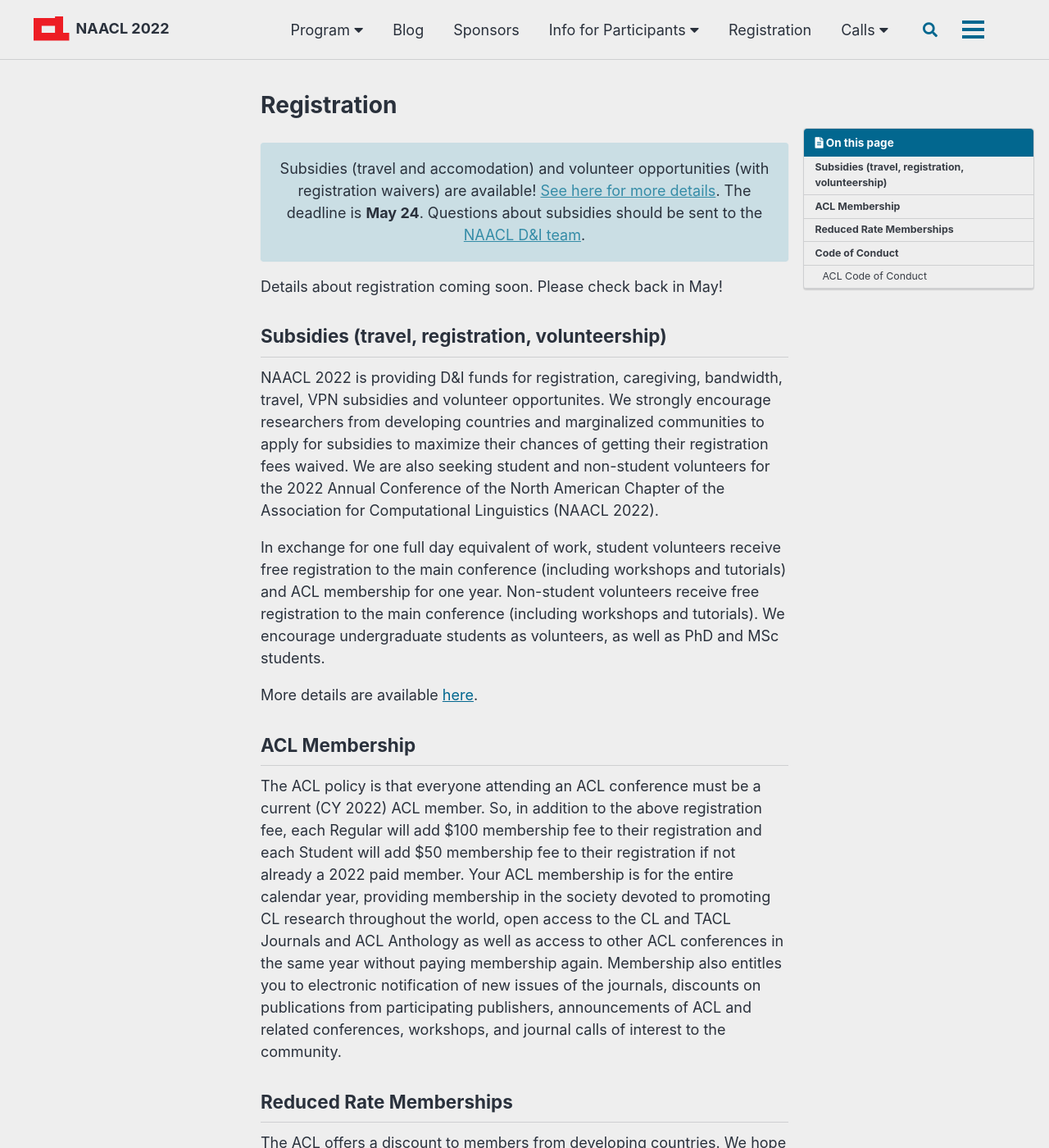
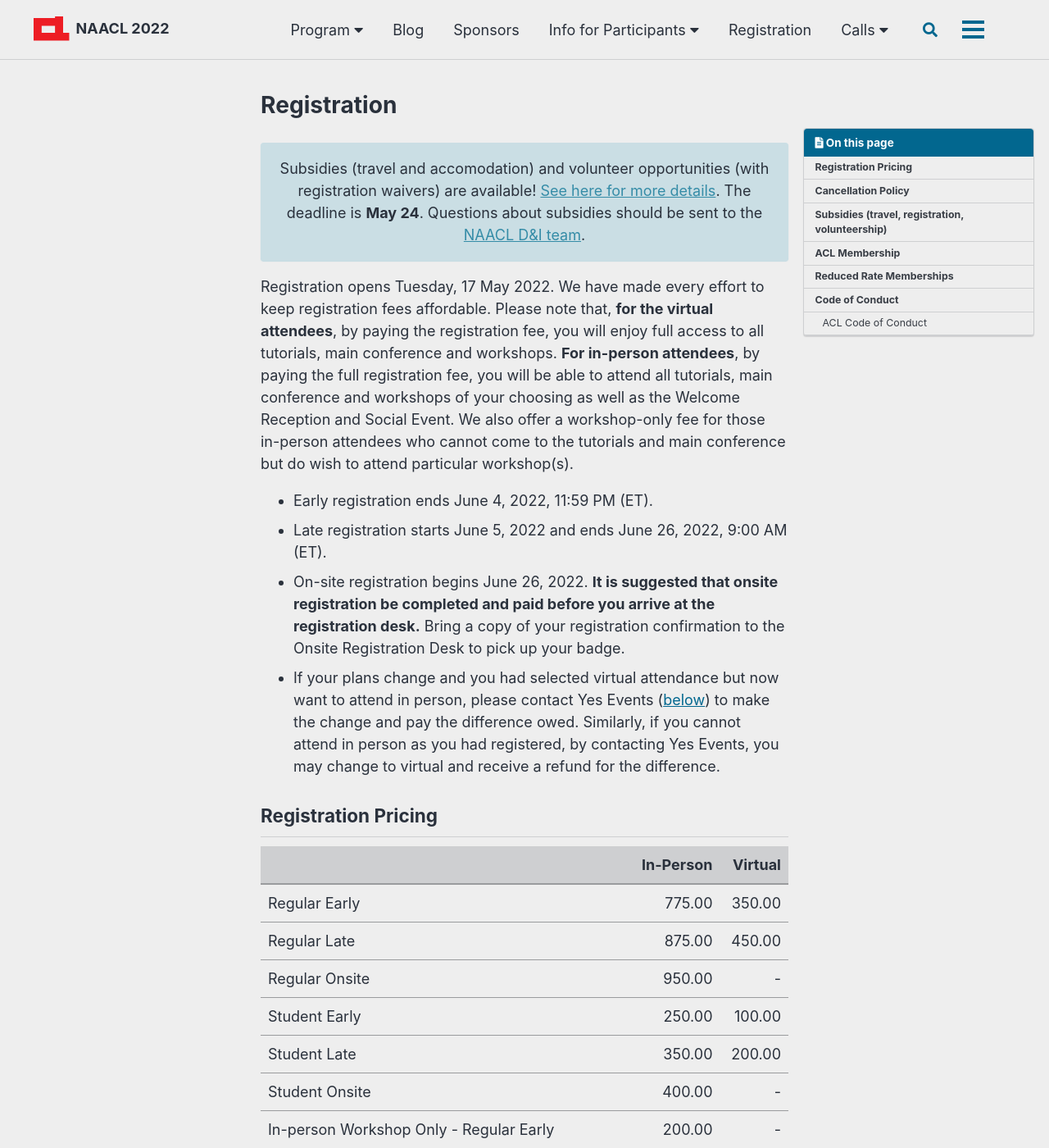
Before and after one commit to naacl-org/naacl-2022-website, a Jekyll site: the page built from _pages/registration.md, in a window 1280 px wide and 1400 px high. Shown: the whole window at 82% size. Built offline with Jekyll 4.4.1, drawn with Linux system fonts in a browser that asks for light colours; cached includes are drawn as plain includes; comment, search, counter and statistics services are not loaded; some of the changed text lies outside the part shown.

Commit message:
Updated the registration page

```diff
--- a/_pages/registration.md
+++ b/_pages/registration.md
@@ -10,7 +10,41 @@ Subsidies (travel and accomodation) and volunteer opportunities (with registrati
 Questions about subsidies should be sent to the [NAACL D&I team](mailto:naacl-2022-dei-chairs@googlegroups.com).
 {: .text-center .notice--info}
 
-Details about registration coming soon. Please check back in May!
+Registration opens Tuesday, 17 May 2022.  We have made every effort to keep registration fees affordable.  Please note that, **for the virtual attendees**, by paying the registration fee, you will enjoy full access to all tutorials, main conference and workshops.  **For in-person attendees**, by paying the full registration fee, you will be able to attend all tutorials, main conference and workshops of your choosing as well as the Welcome Reception and Social Event.  We also offer a workshop-only fee for those in-person attendees who cannot come to the tutorials and main conference but do wish to attend particular workshop(s).
+
+* Early registration ends June 4, 2022, 11:59 PM (ET).
+* Late registration starts June 5, 2022 and ends June 26, 2022, 9:00 AM (ET).
+* On-site registration begins June 26, 2022.  **It is suggested that onsite registration be completed and paid before you arrive at the registration desk.**  Bring a copy of your registration confirmation to the Onsite Registration Desk to pick up your badge.
+* If your plans change and you had selected virtual attendance but now want to attend in person, please contact Yes Events ([below](#cancellation-policy)) to make the change and pay the difference owed.  Similarly, if you cannot attend in person as you had registered, by contacting Yes Events, you may change to virtual and receive a refund for the difference.
+
+## Registration Pricing
+
+|       | In-Person | Virtual |
+| ----- | --------: | ------: |
+| Regular Early | 775.00 | 350.00
+| Regular Late | 875.00 | 450.00
+| Regular Onsite | 950.00 | -
+| Student Early | 250.00 | 100.00
+| Student Late | 350.00 | 200.00
+| Student Onsite | 400.00 | -
+| In-person Workshop Only - Regular Early | 200.00 | -
+| In-person Workshop Only - Regular Late/Onsite | 275.00 | -
+| In-person Workshop Only - Student Early | 75.00 | -
+| In-person Workshop Only - Student Late/Onsite | 100.00 | -
+| Volunteers | 0.00 | 0.00
+| D&I Awardees | 0.00 | 0.00
+| Guests/Invited Speakers/Sponsors/Staff | 0.00 | 0.00
+
+## Cancellation Policy
+
+* Cancellations received one month or more prior to the conference will receive full refund
+* Cancellations received up to three weeks prior to the conference will receive the ACL membership (if paid as part of the registration) and reimbursement of all amounts paid above the first $200
+* Cancellations received within three weeks prior to the conference and all no-shows will not receive reimbursements but will receive the current full year ACL membership (if paid as part of the registration).
+* Cancellations due to governmental travel restrictions, failure to obtain a visa or serious illness that prevents travel to attend the Conference (including COVID-19 problems) will receive a full refund regardless of when notification is received by the ACL Registrar.
+
+For questions about your registration and/or payment, please contact **Yes Events**:
+<NAACLinfo@yesevents.com> or Toll Free: 1-800-937-8728.
+
 
 ## Subsidies (travel, registration, volunteership)
 
```
Also changed, not shown: _pages/home.md (+12 -8 lines).
